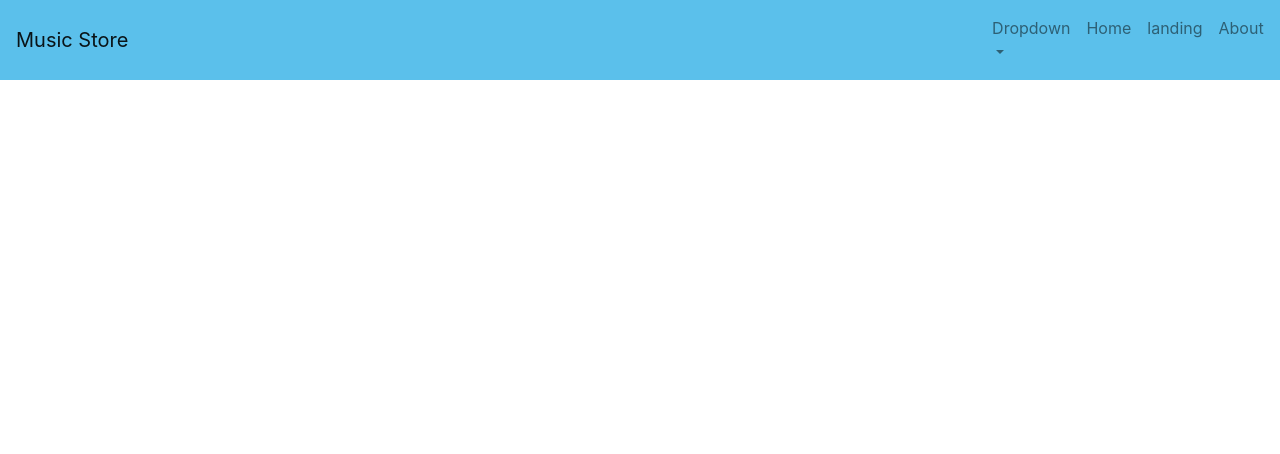
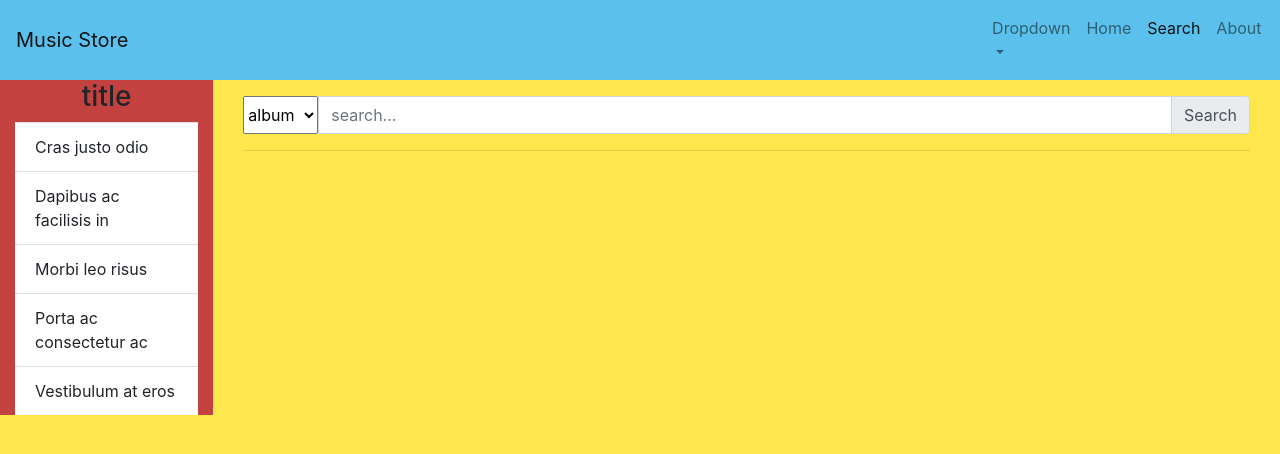
Before and after one commit to gitgeorgec/music-store, a React (Create React App) app: page /Search in a window 1280 px wide. Shown: the top 454 px of the page. Built offline with nearby package versions, Linux system fonts and the light colour scheme.

Commit message:
link_spotify_api

```diff
--- a/src/components/dropdown.js
+++ b/src/components/dropdown.js
@@ -25,7 +25,7 @@ class Dropdown extends Component {
                 <NavLink exact className="nav-link" to="/">Home</NavLink>
             </li>
             <li className="nav-item">
-                <NavLink exact className="nav-link" to="/landing">landing</NavLink>
+                <NavLink exact className="nav-link" to="/Search">Search</NavLink>
             </li>
             <li className="nav-item">
                 <NavLink exact className="nav-link" to="/about">About</NavLink>
--- a/src/components/musicCard.js
+++ b/src/components/musicCard.js
@@ -17,10 +17,12 @@ class MusicCard extends Component{
         this.setState({title:word})
     }
 
+
+
     render(){
         return (
             <div className="card">
-                <img className="card-img-top" src={this.state.img} alt="Card"/>
+                <img className="card-img-top" src={this.state.img} alt=""/>
                 <div className="card-body">
                 <h1 onClick={this.handleClcik}>{this.state.title}</h1>
                 </div>
--- a/src/components/searchBar.js
+++ b/src/components/searchBar.js
@@ -3,22 +3,44 @@ import React, { Component } from 'react';
 class SearchBar extends Component {
     constructor(props){
         super(props)
-        this.state = {searchValue:''}
+        this.state = {
+            searchValue:'',
+            searchResults:{}
+        }
     }
     handleSearchValueChange(e){
         this.setState({
             searchValue: e.target.value
         })
     }
+
+    handleSearch(){
+        if(this.props.onSubmit){
+            const searchKey = this.state.searchValue
+            const searchType = document.querySelector('select[name=searchType]').value
+            this.props.onSubmit(searchKey,searchType)
+        }
+        this.setState({
+            searchValue:""
+        })
+    }
+
     render() {
       return (
-        <form className="form-inline my-2 my-lg-0 align-middle" action="/">
-            <input className="form-control mr-sm-2" type="search" placeholder="Search" aria-label="Search" name="search" autoComplete="off"
+        <div className="input-group mb-3">
+            <select name="searchType">
+                <option value="album">album</option>
+                <option value="artist">artist</option>
+                <option value="playlist">playlist</option>
+                <option value="track">track</option>
+            </select>
+            <input type="text" className="form-control" placeholder="search..."
                 value={this.state.searchValue}
-                onChange = {this.handleSearchValueChange.bind(this)}
-            />
-            <button className="btn btn-outline-success my-2 my-sm-0" type="submit">Search</button>
-        </form>
+                onChange = {this.handleSearchValueChange.bind(this)} />
+            <div className="input-group-append">
+                <span onClick={this.handleSearch.bind(this)} className="input-group-text btn btn-success">Search</span>
+            </div>
+      </div>
       );
     }
   }
--- /dev/null
+++ b/src/components/sideNav.js
@@ -0,0 +1,30 @@
+import React, { Component } from 'react';
+
+
+class SideNav extends Component{
+
+    backred ={
+        "background":"#C3423F"
+    }
+    screen ={
+        "height":"100vh",
+        "background":"#C3423F"
+    }
+
+    render(){
+        return (
+            <div className="col-md-2" style={this.backred}>
+                <h3 className="text-center">title</h3>
+                <ul className="list-group list-group-flush">
+                    <li className="list-group-item">Cras justo odio</li>
+                    <li className="list-group-item">Dapibus ac facilisis in</li>
+                    <li className="list-group-item">Morbi leo risus</li>
+                    <li className="list-group-item">Porta ac consectetur ac</li>
+                    <li className="list-group-item">Vestibulum at eros</li>
+                </ul>
+            </div>
+        )
+    }
+}
+
+export default SideNav
--- a/src/container/Switcher.js
+++ b/src/container/Switcher.js
@@ -1,24 +1,24 @@
 import React from 'react';
-import Jumbotron from './jumbotoon'
 import Main from './main'
 import About from './about'
+import Search from './search'
 import {Switch, Route} from 'react-router-dom';
 
-const Homepage = () => (
-  <Jumbotron/>
+const HomePage = () => (
+  <Main/>
 );
-const Aboutpage = () => (
+const AboutPage = () => (
   <About />
 )
-const Landing = ()=>(
-  <Main />
+const SearchPage = ()=>(
+  <Search />
 )
 
 const Switcher = () => (
   <Switch>
-    <Route exact path="/" component={Homepage}/>
-    <Route exact path="/about" component={Aboutpage}/>
-    <Route exact path="/landing" component={Landing}/>
+    <Route exact path="/" component={HomePage}/>
+    <Route exact path="/about" component={AboutPage}/>
+    <Route exact path="/Search" component={SearchPage}/>
   </Switch>
 );
 
--- a/src/container/main.js
+++ b/src/container/main.js
@@ -1,6 +1,7 @@
 import React, { Component } from 'react';
 import HeadphoneImg from '../img/malte-wingen-381988-unsplash.jpg'
 import MusicCard from  '../components/musicCard'
+import Jumbotron from './jumbotoon'
 
 class Main extends Component {
 
@@ -20,7 +21,9 @@ class Main extends Component {
 
     render() {
       return (
+
         <main>
+            <Jumbotron />
             <div style={this.marginLarge}>
                 <div className="container" style={this.backyellow}>
                     <div className="row text-align-center">
@@ -52,10 +55,10 @@ class Main extends Component {
                         <MusicCard title="hello" img={HeadphoneImg}/>
                     </div>
                     <div className="col-md-4 col-sm-12 lead">
-                        <MusicCard title="HI"img={HeadphoneImg}/>
+                        <MusicCard title="HI" img={HeadphoneImg}/>
                     </div>
                     <div className="col-md-4 col-sm-12 lead">
-                        <MusicCard title="Music"img={HeadphoneImg}/>
+                        <MusicCard title="Music" img={HeadphoneImg}/>
                     </div>
 
                 </div>
--- /dev/null
+++ b/src/container/search.js
@@ -0,0 +1,73 @@
+import React, { Component } from 'react';
+import SideNav from '../components/sideNav'
+import SearchBar from '../components/searchBar'
+import MusicCard from '../components/musicCard'
+import HeadphoneImg from '../img/malte-wingen-381988-unsplash.jpg'
+
+class Search extends Component{
+    constructor(props){
+        super(props)
+        this.state = {
+            searchResults:[]
+        }
+    }
+    screen ={
+        "minHeight":"100vh",
+        "background":"#FDE74C"
+    }
+
+    handleSubmitSearch(searchKey,searchType){
+        const url = 'http://localhost:8081/'
+        this.setState({
+            searchResults:[]
+        })
+        fetch(url)
+        .then(res=>res.json())
+        .then(res=>{
+            const searchURL = `https://api.spotify.com/v1/search?query=${searchKey}&type=${searchType}&market=TW&offset=0&limit=10`
+            fetch(searchURL,{
+                method:'GET',
+                headers: new Headers({
+                    "Accept": "application/json",
+                    "Content-Type": "application/json",
+                    "Authorization": `Bearer ${res.access_token}`
+                })
+            })
+            .then(res=>res.json())
+            .then(res=>{
+                this.setState({
+                    searchResults:res[searchType+"s"].items
+                })
+                console.log(res[searchType+"s"].items)
+            })
+        })
+    }
+
+    render(){
+        return (
+            <main style={this.screen}>
+                <div className="row mx-auto">
+                <SideNav />
+                <div className="col-md-10 col-sm-12">
+                    <div className="container mt-3">
+                        <SearchBar onSubmit={this.handleSubmitSearch.bind(this)}/>
+                        <hr/>
+                        <div className="row mx-auto">
+                        {this.state.searchResults.map((item,i)=>{
+                            return (
+                                <div className="col-md-3 col-sm-4 col-xs-10 mb-3" key={i}>
+                                    <MusicCard key={i} title={item.name} img={Boolean(item.images)&&Boolean(item.images[0])?item.images[0].url:HeadphoneImg}/>
+                                </div>
+                            )
+                        })}
+
+                        </div>
+                    </div>
+                </div>
+                </div>
+            </main>
+        )
+    }
+}
+
+export default Search
```
Also changed, not shown: 1 other file (tests, documents, lock files or other folders).
